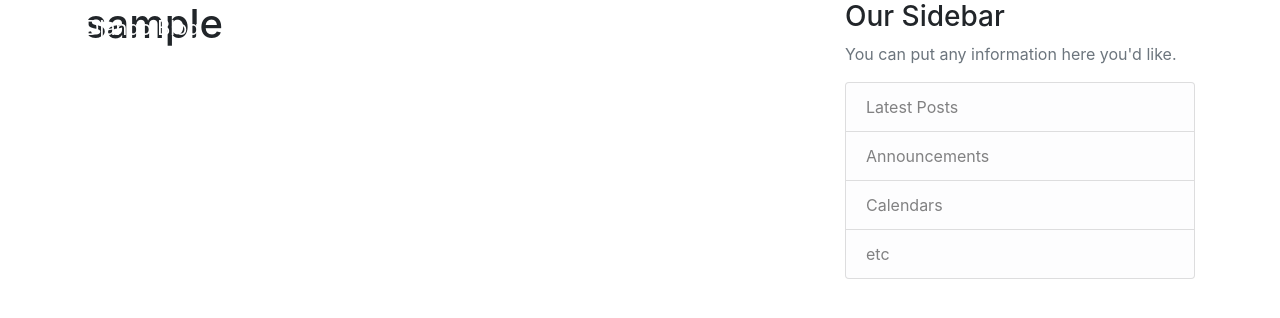
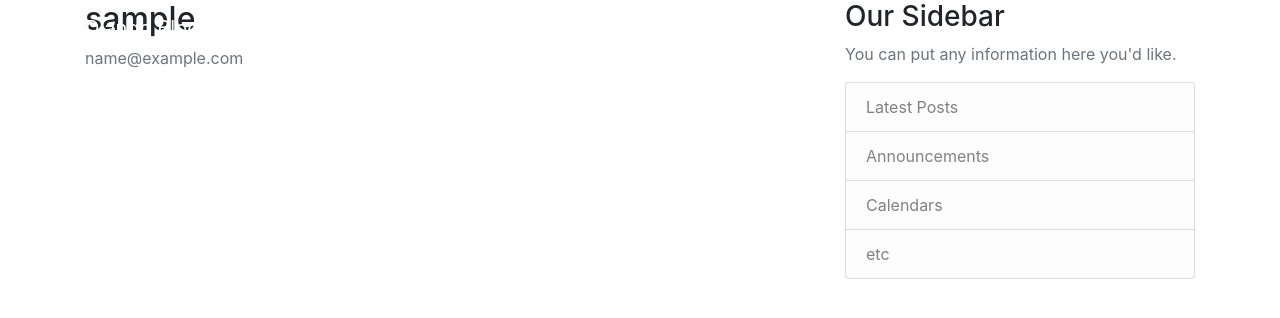
Before and after one commit to GBrachetta/new-blog, a Django app: page /profile/ in a window 1280 px wide. Shown: the top 318 px of the page. Run offline with Django 3.2, Linux system fonts and the light colour scheme; the visitor is signed in with stand-in values (Sample User, id 1); some libraries are stand-ins or nearby versions.

Commit message:
Added profile template

```diff
--- a/app/urls.py
+++ b/app/urls.py
@@ -1,12 +1,14 @@
+from django.conf import settings
+from django.conf.urls.static import static
 from django.contrib import admin
 from django.contrib.auth import views as auth_views
-from django.urls import path, include
+from django.urls import include, path
 from users import views as user_views
 
 urlpatterns = [
     path("admin/", admin.site.urls),
-    path("", include("blog.urls")),
     path("register/", user_views.register, name="register"),
+    path("profile/", user_views.profile, name="profile"),
     path(
         "login/",
         auth_views.LoginView.as_view(template_name="users/login.html"),
@@ -17,5 +19,11 @@ urlpatterns = [
         auth_views.LogoutView.as_view(template_name="users/logout.html"),
         name="logout",
     ),
-    path("profile/", user_views.profile, name="profile"),
+    path("", include("blog.urls")),
 ]
+
+
+if settings.DEBUG:
+    urlpatterns += static(
+        settings.MEDIA_URL, document_root=settings.MEDIA_ROOT
+    )
--- a/users/templates/users/profile.html
+++ b/users/templates/users/profile.html
@@ -1,5 +1,16 @@
 {% extends 'blog/base.html' %}
 {% load crispy_forms_tags %}
 {% block content %}
-<h1>{{ user.username }}</h1>
+<div class="content-section">
+    <div class="media">
+        <img class="rounded-circle account-img"
+            src="{{ user.profile.image.url }}">
+        <div class="media-body">
+            <h2 class="account-heading">{{ user.username }}</h2>
+            <p class="text-secondary">{{ user.email }}</p>
+        </div>
+    </div>
+    <!-- FORM HERE -->
+</div>
+
 {% endblock content %}
```
Also changed, not shown: users/migrations/0001_initial.py (added).
